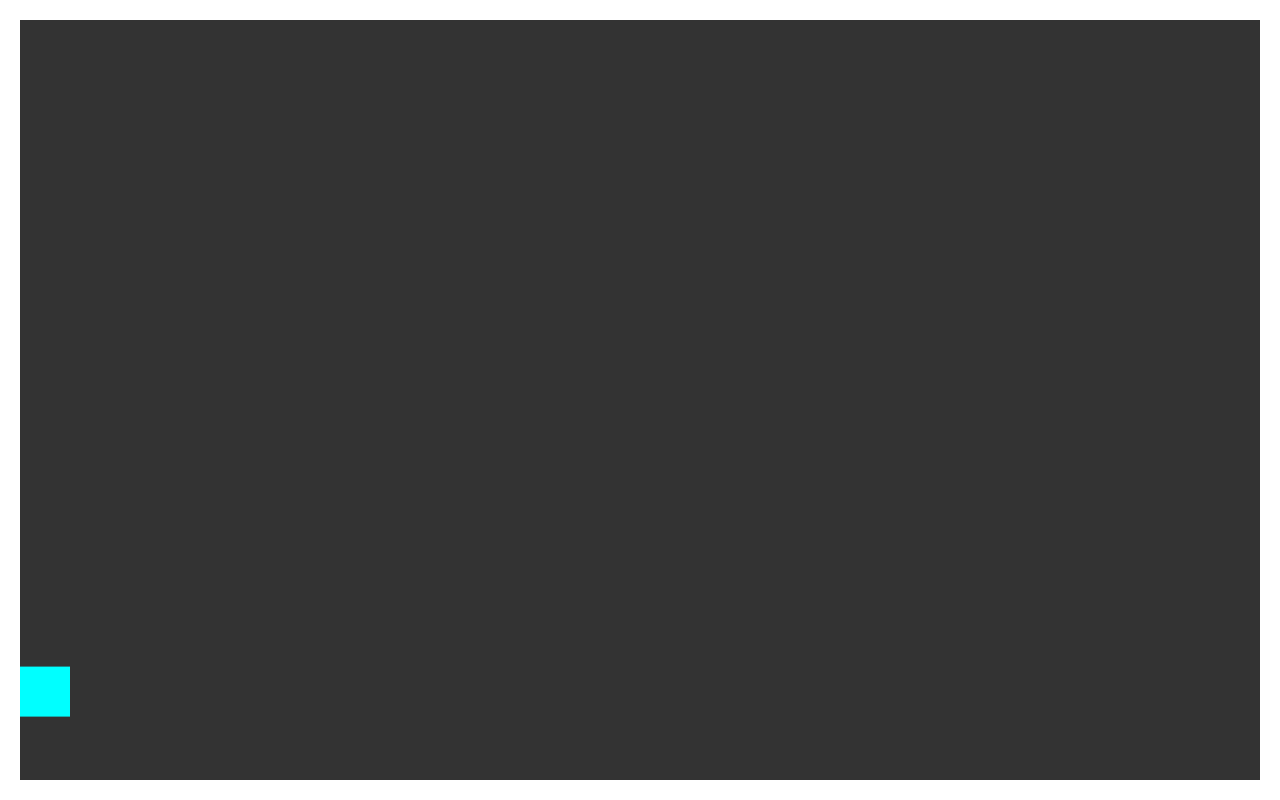
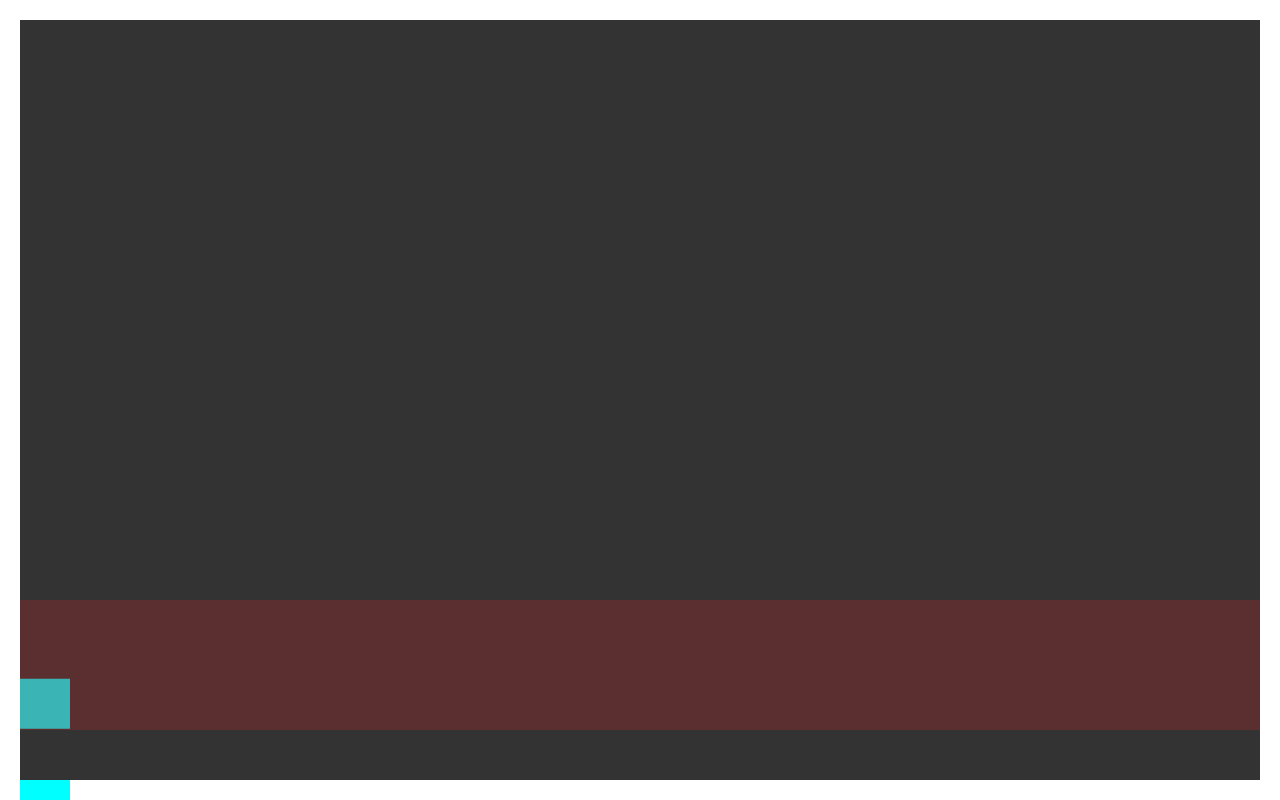
Before and after one commit to marceloxp/xphero, a website: page index.html in a window 1280 px wide. Drawn offline with nearby package versions, Linux system fonts and the light colour scheme.

Commit message:
- Stable but not work.

```diff
--- a/index.html
+++ b/index.html
@@ -1,18 +1,22 @@
 <!DOCTYPE html>
-<html lang="en">
+<html lang="pt-br">
 
 <head>
     <meta charset="UTF-8">
     <meta name="viewport" content="width=device-width, initial-scale=1.0">
     <title>Mini Game de Guitar Hero</title>
-    <!-- Incluindo GSAP via CDN -->
     <script src="https://cdn.jsdelivr.net/npm/gsap@3.12.5/dist/gsap.min.js"></script>
     <link rel="stylesheet" href="style.css">
 </head>
 
 <body>
     <div id="game-container">
-        <!-- Área onde as notas serão dinamicamente adicionadas -->
+        <div class="nota">
+            <div></div>
+            <div></div>
+            <div></div>
+        </div>
+        <div id="fire"></div>
     </div>
 
     <script src="screen.js"></script>
--- a/index.js
+++ b/index.js
@@ -1,7 +1,8 @@
-// Chamando a função para ajustar o tamanho do contêiner quando a página é carregada e redimensionada
 window.addEventListener('load', () => {
     ajustarTamanhoContainer();
-    notasAnimadas.criarNotasComStartTimes();
-    notasAnimadas.iniciarAnimacao();
+    const notasAnimadas = new NotasAnimadas();
+    setTimeout(() => {
+        notasAnimadas.play();
+    })
 });
 window.addEventListener('resize', ajustarTamanhoContainer);
--- a/notas.js
+++ b/notas.js
@@ -1,38 +1,32 @@
 class NotasAnimadas {
     constructor() {
-        this.startTimes = [0, 0.7];
+        this.startTimes = [0.5, 1, 1.5];
+        this.duration = 4;
         this.timeline = gsap.timeline();
         this.timeline.pause();
         this.gameContainer = document.getElementById('game-container');
+        this.criarAnimacao();
     }
 
-    criarAnimacao(startTime) {
-        const nota = document.createElement('div');
-        nota.classList.add('nota');
-        this.gameContainer.appendChild(nota);
-
-        const options = {
-            duration: 5, // Duração da animação em segundos
-            y: this.gameContainer.offsetHeight + 50, // Altura do contêiner menos o padding (20px em cima e 20px em baixo)
-            ease: "none", // Tipo de easing (linear)
-            onComplete: () => {
-                // Remover a nota após a animação ser concluída
-                nota.remove();
+    criarAnimacao() {
+        const y1 = this.gameContainer.offsetHeight + 50;
+        const self = this;
+        const animacao = gsap.to('.nota div', {
+            duration: this.duration,
+            y: y1,
+            ease: 'none',
+            stagger: function (index, target, list) {
+                return self.startTimes[index];
             }
-        };
-
-        return gsap.to(nota, options, startTime);
+        });
+        this.timeline.add(animacao);
     }
 
-    criarNotasComStartTimes() {
-        this.startTimes.forEach((startTime) => {
-            this.timeline.add(this.criarAnimacao(startTime), startTime);
-        });
+    onClick() {
+
     }
 
-    iniciarAnimacao() {
+    play() {
         this.timeline.play();
     }
 }
-
-const notasAnimadas = new NotasAnimadas();
--- a/screen.js
+++ b/screen.js
@@ -1,8 +1,12 @@
-// Função para ajustar o tamanho do contêiner às dimensões da janela do navegador
 function ajustarTamanhoContainer() {
     const gameContainer = document.getElementById('game-container');
     const windowHeight = window.innerHeight;
     const windowWidth = window.innerWidth;
-    gameContainer.style.width = windowWidth - (2 * 20) + 'px';
-    gameContainer.style.height = windowHeight - (2 * 20) + 'px'; // Altura da janela menos o padding (20px em cima e 20px em baixo)
+    const panelWidth = windowWidth - (2 * 20) + 'px';
+    const panelHeight = windowHeight - (2 * 20) + 'px';
+    gameContainer.style.width = panelWidth;
+    gameContainer.style.height = panelHeight;
+
+    const fireElement = document.getElementById('fire');
+    fireElement.style.width = panelWidth;
 }
--- a/style.css
+++ b/style.css
@@ -14,10 +14,19 @@ html {
     position: relative;
 }
 
-.nota {
+.nota div {
     width: 50px;
     height: 50px;
     background-color: cyan;
     position: absolute;
     top: -50px;
 }
+
+#fire {
+    /* width: 100%; */
+    height: 130px;
+    background-color: brown;
+    position: fixed;
+    bottom: 70px;
+    opacity: 0.35;
+}
```
